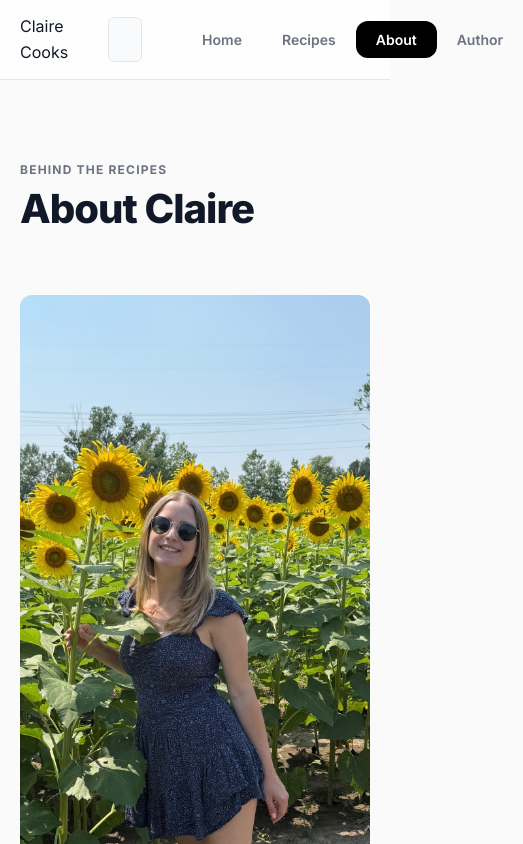
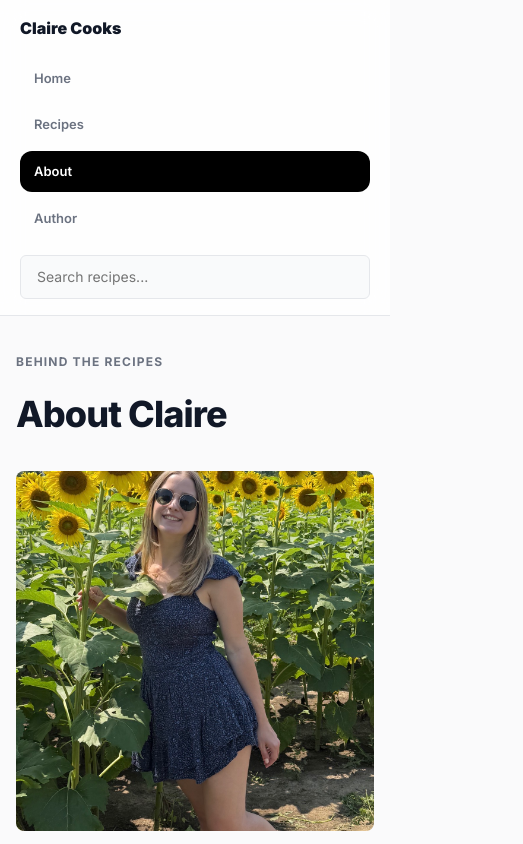
Before and after one commit to ClaireCooks/ClaireCooks, a React (Vite) app in the folder my-recipe-app/: page /about in a window 390 px wide. Shown: the top 844 px of the page, 523 px wide, since content can reach past the window. Built offline with nearby package versions, Linux system fonts and the light colour scheme.

Commit message:
Mobile UI update

```diff
--- a/my-recipe-app/src/index.css
+++ b/my-recipe-app/src/index.css
@@ -50,6 +50,10 @@ button, input, textarea, select {
   border-radius: var(--radius-sm);
 }
 
+img {
+  max-width: 100%;
+}
+
 #root {
   min-height: 100vh;
 }
@@ -78,10 +82,11 @@ h3 { font-size: 24px; }
 
 /* Layout */
 .site-header {
-  height: 80px;
+  min-height: 80px;
   display: flex;
   align-items: center;
   justify-content: space-between;
+  gap: 16px;
   padding: 0 clamp(20px, 5vw, 72px);
   background: rgba(255, 255, 255, 0.8);
   backdrop-filter: blur(12px);
@@ -89,6 +94,11 @@ h3 { font-size: 24px; }
   position: sticky;
   top: 0;
   z-index: 100;
+}
+
+.brand {
+  font-weight: 900;
+  white-space: nowrap;
 }
 
 .nav-search {
@@ -111,7 +121,13 @@ h3 { font-size: 24px; }
   background: #fff;
 }
 
-.site-nav {}
+.site-nav {
+  display: flex;
+  align-items: center;
+  gap: 8px;
+  flex-wrap: wrap;
+  justify-content: flex-end;
+}
 
 /* Site Footer */
 .site-footer {
@@ -258,11 +274,23 @@ main {
   padding: 80px clamp(20px, 5vw, 72px);
 }
 
+.page-header {
+  display: grid;
+  gap: 16px;
+  margin-bottom: 48px;
+}
+
+.page-header__body {
+  max-width: 720px;
+  color: var(--text-muted);
+  font-size: 18px;
+}
+
 /* Components */
 .recipe-grid {
   display: grid;
   gap: 32px;
-  grid-template-columns: repeat(auto-fill, minmax(340px, 1fr));
+  grid-template-columns: repeat(auto-fill, minmax(min(100%, 320px), 1fr));
 }
 
 .recipe-card {
@@ -382,6 +410,7 @@ main {
 .recipe-card__tags {
   display: flex;
   gap: 8px;
+  flex-wrap: wrap;
 }
 
 .recipe-card__tags span {
@@ -963,6 +992,14 @@ main {
   color: var(--text-muted);
 }
 
+.snapshot-image img,
+.about-image-large img {
+  width: 100%;
+  height: 600px;
+  object-fit: cover;
+  border-radius: var(--radius);
+}
+
 .snapshot-content {
   display: grid;
   gap: 24px;
@@ -1003,6 +1040,12 @@ main {
   top: 120px;
 }
 
+.about-image-large img {
+  height: 800px;
+  position: sticky;
+  top: 120px;
+}
+
 .about-content-rich {
   display: grid;
   gap: 64px;
@@ -1030,6 +1073,11 @@ main {
   .snapshot-image .placeholder-img, .about-image-large .placeholder-img {
     height: 400px;
   }
+
+  .about-image-large img {
+    position: static;
+    height: 520px;
+  }
 }
 
 @media (max-width: 1024px) {
@@ -1041,4 +1089,266 @@ main {
     height: auto;
     border-right: none;
   }
+
+  .editor-preview {
+    padding: 32px 20px 80px;
+  }
+
+  .preview-content {
+    max-width: 900px;
+    padding: 40px 24px;
+  }
 }
+
+@media (max-width: 760px) {
+  h1 { font-size: 36px; }
+  h2 { font-size: 26px; }
+  h3 { font-size: 20px; }
+
+  .site-header {
+    position: static;
+    align-items: stretch;
+    flex-direction: column;
+    padding: 16px 20px;
+  }
+
+  .nav-search {
+    order: 3;
+    max-width: none;
+    width: 100%;
+    margin: 0;
+  }
+
+  .site-nav {
+    justify-content: flex-start;
+    gap: 6px;
+  }
+
+  .site-nav a,
+  .site-nav a.btn,
+  .btn {
+    padding: 10px 14px;
+    font-size: 13px;
+  }
+
+  main {
+    padding: 36px 16px;
+  }
+
+  .page-header {
+    margin-bottom: 32px;
+  }
+
+  .page-header__body {
+    font-size: 16px;
+  }
+
+  .site-footer {
+    padding: 48px 20px 32px;
+    margin-top: 64px;
+  }
+
+  .footer-nav {
+    grid-template-columns: 1fr;
+  }
+
+  .footer-bottom {
+    margin-top: 48px;
+  }
+
+  .recipe-grid {
+    gap: 20px;
+  }
+
+  .recipe-card {
+    padding: 20px;
+    border-radius: 8px;
+  }
+
+  .recipe-card:hover {
+    transform: none;
+  }
+
+  .recipe-card img {
+    height: 180px;
+  }
+
+  .recipe-card__meta,
+  .recipe-facts,
+  .content-stats,
+  .card-footer,
+  .hero-actions,
+  .panel-header {
+    flex-direction: column;
+    align-items: stretch;
+    gap: 12px;
+  }
+
+  .recipe {
+    gap: 28px;
+  }
+
+  .recipe-hero {
+    padding: 32px 0;
+  }
+
+  .hero-summary,
+  .about-section p,
+  .snapshot-content p {
+    font-size: 16px;
+  }
+
+  .recipe-section {
+    padding: 24px 18px;
+    border-radius: 8px;
+  }
+
+  .step-list li {
+    padding-left: 42px;
+  }
+
+  .author-panel,
+  .empty-state {
+    padding: 24px 18px;
+    border-radius: 8px;
+  }
+
+  .content-stats dd {
+    font-size: 40px;
+  }
+
+  .author-editor-layout {
+    display: block;
+  }
+
+  .editor-header,
+  .editor-fields {
+    padding-left: 18px;
+    padding-right: 18px;
+  }
+
+  .editor-header {
+    flex-wrap: wrap;
+  }
+
+  .editor-fields {
+    padding-bottom: 32px;
+    gap: 24px;
+  }
+
+  .field-group-grid {
+    grid-template-columns: 1fr !important;
+  }
+
+  .block-editor-item {
+    padding: 18px;
+    border-radius: 8px;
+  }
+
+  .palette-menu {
+    left: 0;
+    right: auto;
+  }
+
+  .editor-preview {
+    padding: 24px 12px 48px;
+  }
+
+  .preview-content {
+    min-height: auto;
+    padding: 24px 14px;
+    border-radius: 8px;
+  }
+
+  .home-container {
+    margin-top: -36px;
+  }
+
+  .home-hero {
+    min-height: 520px;
+    height: calc(100svh - 24px);
+    align-items: flex-end;
+    padding-bottom: 56px;
+  }
+
+  .hero-content h1 {
+    font-size: 44px;
+  }
+
+  .home-section,
+  .home-about-snapshot {
+    padding: 56px 16px;
+  }
+
+  .section-header {
+    align-items: flex-start;
+    flex-direction: column;
+    gap: 12px;
+  }
+
+  .recipe-carousel {
+    gap: 18px;
+  }
+
+  .carousel-card {
+    height: 340px;
+    border-radius: 8px;
+  }
+
+  .card-overlay {
+    padding: 22px;
+  }
+
+  .card-overlay h3 {
+    font-size: 22px;
+  }
+
+  .snapshot-grid,
+  .about-layout {
+    gap: 32px;
+    margin-top: 36px;
+  }
+
+  .snapshot-image img,
+  .about-image-large img {
+    height: 360px;
+    border-radius: 8px;
+  }
+
+  .snapshot-content h2 {
+    font-size: 30px;
+  }
+
+  .about-content-rich {
+    gap: 40px;
+  }
+
+  .about-section h2 {
+    font-size: 24px;
+  }
+}
+
+@media (max-width: 420px) {
+  .site-nav a,
+  .btn {
+    width: 100%;
+  }
+
+  .site-nav {
+    width: 100%;
+  }
+
+  .hero-actions,
+  .card-footer,
+  .panel-actions {
+    width: 100%;
+  }
+
+  .hero-content h1 {
+    font-size: 38px;
+  }
+
+  .recipe-card img {
+    height: 160px;
+  }
+}
--- a/my-recipe-app/src/public-site/AboutMe.jsx
+++ b/my-recipe-app/src/public-site/AboutMe.jsx
@@ -8,7 +8,7 @@ function AboutMe() {
 
       <div className="about-layout">
         <div className="about-image-large">
-          <img src={claireImg} alt="Claire" style={{ width: '100%', height: '800px', objectFit: 'cover', borderRadius: 'var(--radius)', position: 'sticky', top: '120px' }} />
+          <img src={claireImg} alt="Claire" />
         </div>
 
         <div className="about-content-rich">
--- a/my-recipe-app/src/public-site/Home.jsx
+++ b/my-recipe-app/src/public-site/Home.jsx
@@ -44,7 +44,7 @@ function Home() {
       <section className="home-about-snapshot">
         <div className="snapshot-grid">
           <div className="snapshot-image">
-            <img src={claireImg} alt="Claire" style={{ width: '100%', height: '600px', objectFit: 'cover', borderRadius: 'var(--radius)' }} />
+            <img src={claireImg} alt="Claire" />
           </div>
           <div className="snapshot-content">
             <p className="eyebrow">Meet the Author</p>
```
Also changed, not shown: my-recipe-app/src/author-app/AuthorEditor.jsx (+49 -0 lines).
